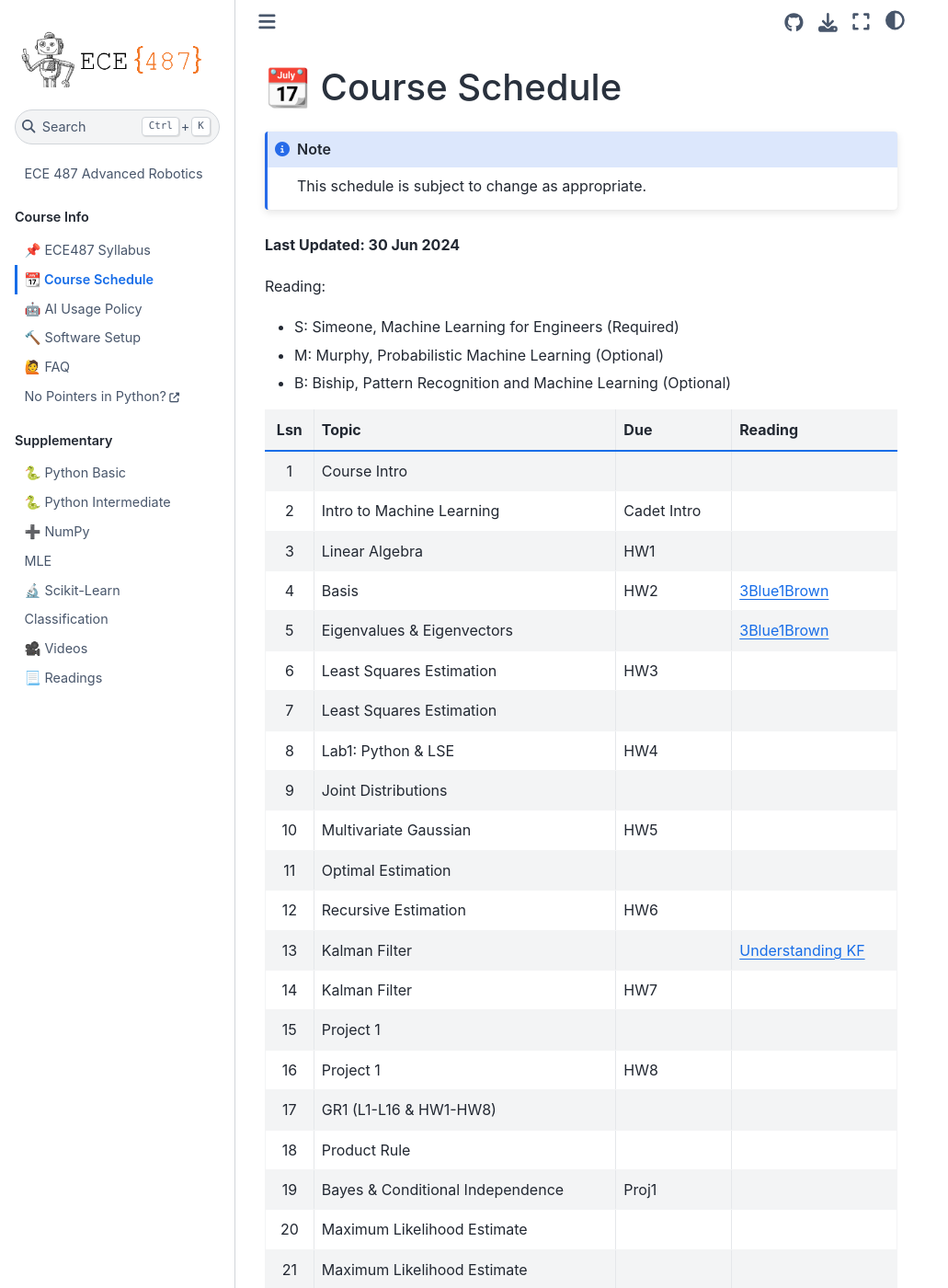
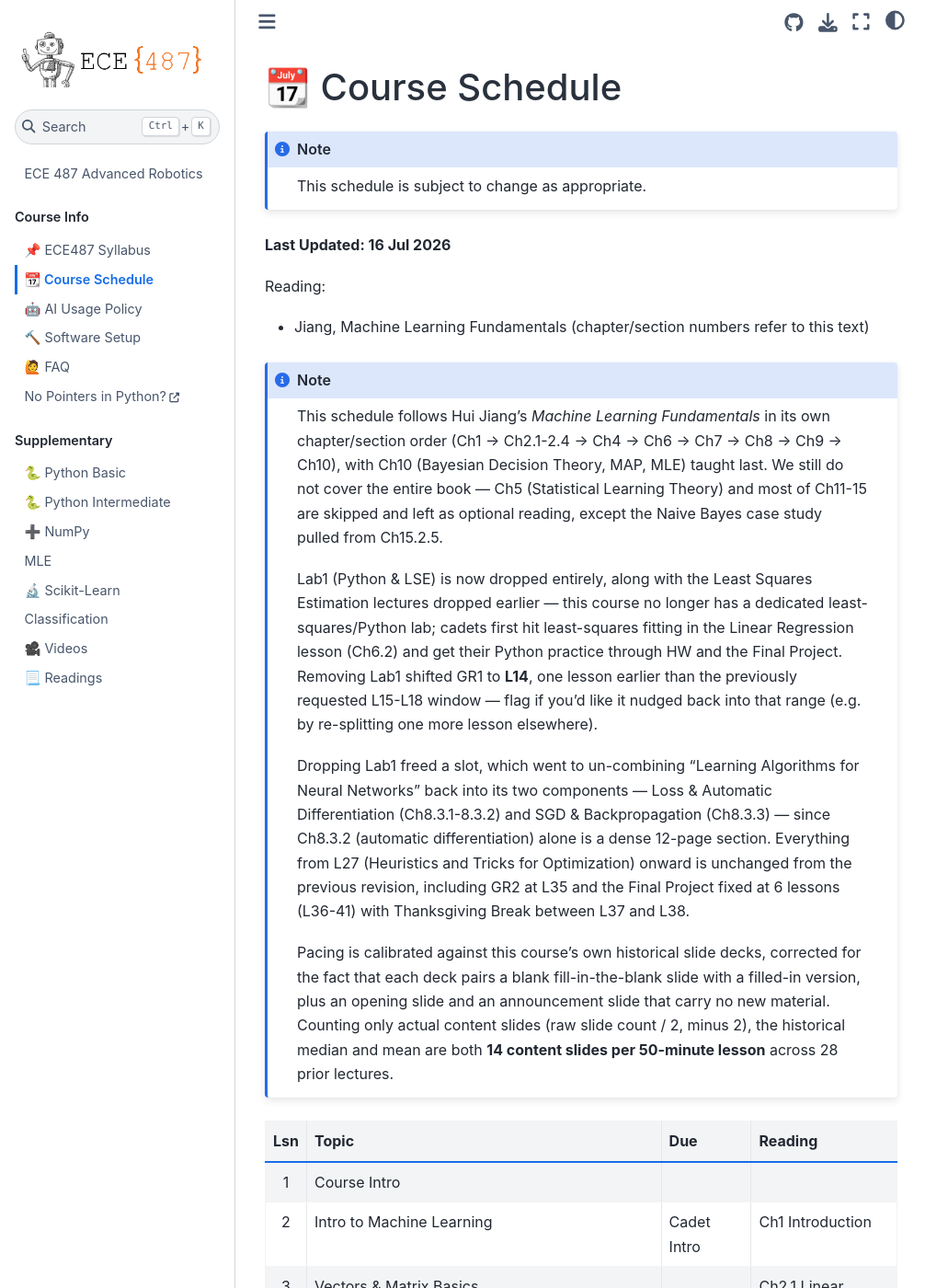
Before and after one commit to stanbaek/ece487, a Jupyter Book: the page built from docs/schedule.md, in a window 1280 px wide and 1400 px high. Shown: the whole window at 92% size, without its empty margins (0-1031 px from the left). Built offline with Jupyter Book 1.0.4 settings and Sphinx 7.4.7 and the Sphinx Book theme 1.1.4, drawn with Linux system fonts in a browser that asks for light colours; some of the changed text lies outside the part shown.

Commit message:
Updated textbook and schedule

````diff
--- a/docs/schedule.md
+++ b/docs/schedule.md
@@ -3,53 +3,78 @@
 ```{note}
 This schedule is subject to change as appropriate.
 ```
-**Last Updated: 30 Jun 2024**
+
+**Last Updated: 16 Jul 2026**
 
 Reading:
-- S: Simeone, Machine Learning for Engineers (Required)
-- M: Murphy, Probabilistic Machine Learning (Optional)
-- B: Biship, Pattern Recognition and Machine Learning (Optional)
 
-|Lsn|  Topic                        | Due        | Reading
-|:-:|-------------------------------|------------|-----------------
-|1  | Course Intro                  |            |
-|2  | Intro to Machine Learning     |Cadet Intro |
-|3  | Linear Algebra                | HW1        |
-|4  | Basis                         | HW2        | [3Blue1Brown](https://www.youtube.com/watch?v=P2LTAUO1TdA)
-|5  | Eigenvalues & Eigenvectors    |            | [3Blue1Brown](https://www.youtube.com/watch?v=PFDu9oVAE-g)
-|6  | Least Squares Estimation      | HW3        |
-|7  | Least Squares Estimation      |            |
-|8  | Lab1: Python & LSE            | HW4        |
-|9  | Joint Distributions           |            |
-|10 | Multivariate Gaussian         | HW5        |
-|11 | Optimal Estimation            |            |
-|12 | Recursive Estimation          | HW6        |
-|13 | Kalman Filter                 |            |[Understanding KF](https://www.youtube.com/playlist?listn8PRpmsu08pzi6EMiYnR-076Mh-q3tWr)
-|14 | Kalman Filter                 | HW7        |
-|15 | Project 1                     |            |
-|16 | Project 1                     | HW8        |
-|17 | GR1 (L1-L16 & HW1-HW8)        |            |
-|18 | Product Rule                  |            |
-|19 | Bayes & Conditional Independence| Proj1     |
-|20 | Maximum Likelihood Estimate   |            |
-|21 | Maximum Likelihood Estimate   |            |
-|22 | Special Topic (Col Trimble)   | HW9        |
-|23 | Maximum a Priori              |            |
-|24 | Linear Regression             | HW10       |
-|25 | Gradient Descent              |            |
-|26 | Logistic Regression           | HW11       |
-|27 | Naive Bayes                   |            |
-|28 | Assessment & Validation       | HW12       |
-|29 | Regularization                |            |
-|30 | SVM                           | HW13       |
-|31 | Neural Networks               |            |
-|32 | Back propagation              | HW14       |
-|33 | Final Project                 |            |
-|34 | Final Project                 | HW15       |
-|35 | GR2                           |            |
-|36 | Final Project                 |            |
-|37 | Final Project                 |            |
-|   | Thanksgiving Break            |            |
-|38 | Final Project                 |            |
-|39 | Final Project                 |            |
-|40 | Final Project                 |Final Report|
+- Jiang, Machine Learning Fundamentals (chapter/section numbers refer to this text)
+
+```{note}
+This schedule follows Hui Jiang's *Machine Learning Fundamentals* in its own chapter/section order
+(Ch1 → Ch2.1-2.4 → Ch4 → Ch6 → Ch7 → Ch8 → Ch9 → Ch10), with Ch10 (Bayesian Decision Theory, MAP, MLE)
+taught last. We still do not cover the entire book — Ch5 (Statistical Learning Theory) and most of Ch11-15
+are skipped and left as optional reading, except the Naive Bayes case study pulled from Ch15.2.5.
+
+Lab1 (Python & LSE) is now dropped entirely, along with the Least Squares Estimation lectures dropped
+earlier — this course no longer has a dedicated least-squares/Python lab; cadets first hit least-squares
+fitting in the Linear Regression lesson (Ch6.2) and get their Python practice through HW and the Final
+Project. Removing Lab1 shifted GR1 to **L14**, one lesson earlier than the previously requested L15-L18
+window — flag if you'd like it nudged back into that range (e.g. by re-splitting one more lesson elsewhere).
+
+Dropping Lab1 freed a slot, which went to un-combining "Learning Algorithms for Neural Networks" back into
+its two components — Loss & Automatic Differentiation (Ch8.3.1-8.3.2) and SGD & Backpropagation (Ch8.3.3) —
+since Ch8.3.2 (automatic differentiation) alone is a dense 12-page section. Everything from L27 (Heuristics
+and Tricks for Optimization) onward is unchanged from the previous revision, including GR2 at L35 and the
+Final Project fixed at 6 lessons (L36-41) with Thanksgiving Break between L37 and L38.
+
+Pacing is calibrated against this course's own historical slide decks, corrected for the fact that each deck
+pairs a blank fill-in-the-blank slide with a filled-in version, plus an opening slide and an announcement slide
+that carry no new material. Counting only actual content slides (raw slide count / 2, minus 2), the historical
+median and mean are both **14 content slides per 50-minute lesson** across 28 prior lectures.
+```
+
+|Lsn|  Topic                                            | Due        | Reading
+|:-:|----------------------------------------------------|------------|-----------------
+|1  | Course Intro                                        |            |
+|2  | Intro to Machine Learning                           |Cadet Intro | Ch1 Introduction
+|3  | Vectors & Matrix Basics                             |            | Ch2.1 Linear Algebra
+|4  | Linear Maps & Determinants                          |            |
+|5  | Basis                                                | HW1        | [3Blue1Brown](https://www.youtube.com/watch?v=P2LTAUO1TdA)
+|6  | Eigenvalues & Eigenvectors                          |            | [3Blue1Brown](https://www.youtube.com/watch?v=PFDu9oVAE-g)
+|7  | Probability and Statistics                          | HW2        | Ch2.2
+|8  | Probability and Statistics: Distributions & Transformations|     | Ch2.2
+|9  | Information Theory                                  | HW3        | Ch2.3
+|10 | Mathematical Optimization                           |            | Ch2.4
+|11 | Feature Extraction: PCA & LDA                       | HW4        | Ch4.1-4.2
+|12 | Feature Extraction: Nonlinear Methods               | HW5        | Ch4.3-4.4
+|13 | GR1 Review                                          |            |
+|14 | GR1 (L1-L12 & HW1-HW5)                              |            |
+|15 | Perceptron                                          |            | Ch6.1
+|16 | Linear Regression                                   |            | Ch6.2
+|17 | Minimum Classification Error                        | HW6        | Ch6.3
+|18 | Logistic Regression                                 |            | Ch6.4
+|19 | Support Vector Machines                             | HW7        | Ch6.5
+|20 | Support Vector Machines (Kernel & Soft Margin)      |            | Ch6.5
+|21 | Learning Discriminative Models: Regularization      | HW8        | Ch7.1-7.2
+|22 | Neural Networks: Architecture                       |            | Ch8.1-8.2.1
+|23 | Neural Network Structures: CNNs & RNNs              | HW9        | Ch8.2.2-8.2.4
+|24 | Neural Network Structures: Transformer              |            | Ch8.2.5
+|25 | Learning Algorithms: Loss & Automatic Differentiation|            | Ch8.3.1-8.3.2
+|26 | Learning Algorithms: SGD & Backpropagation          | HW10       | Ch8.3.3
+|27 | Heuristics and Tricks for Optimization              |            | Ch8.4-8.5
+|28 | Ensemble Learning: Decision Trees                   | HW11       | Ch9.1
+|29 | Ensemble Learning: Bagging & Boosting               |            | Ch9.2-9.3
+|30 | Overview of Generative Models: Bayesian Decision Theory|HW12     | Ch10.1-10.2
+|31 | Statistical Data Modeling: Plug-In MAP Decision Rule|            | Ch10.3
+|32 | Density Estimation: Maximum-Likelihood Estimation   | HW13       | Ch10.4
+|33 | Case Study: Naive Bayes Classifier                  |            | Ch15.2.5
+|34 | GR2 Review                                          |            |
+|35 | GR2                                                  |            |
+|36 | Final Project                                       |            |
+|37 | Final Project                                       |            |
+|   | Thanksgiving Break                                  |            |
+|38 | Final Project                                       |            |
+|39 | Final Project                                       |            |
+|40 | Final Project                                       |            |
+|41 | Final Project                                       |Final Report|
````
Also changed, not shown: docs/schedule_backup_2026-07-16.md (added, +58 -0 lines), docs/syllabus.md (+20 -6 lines).
